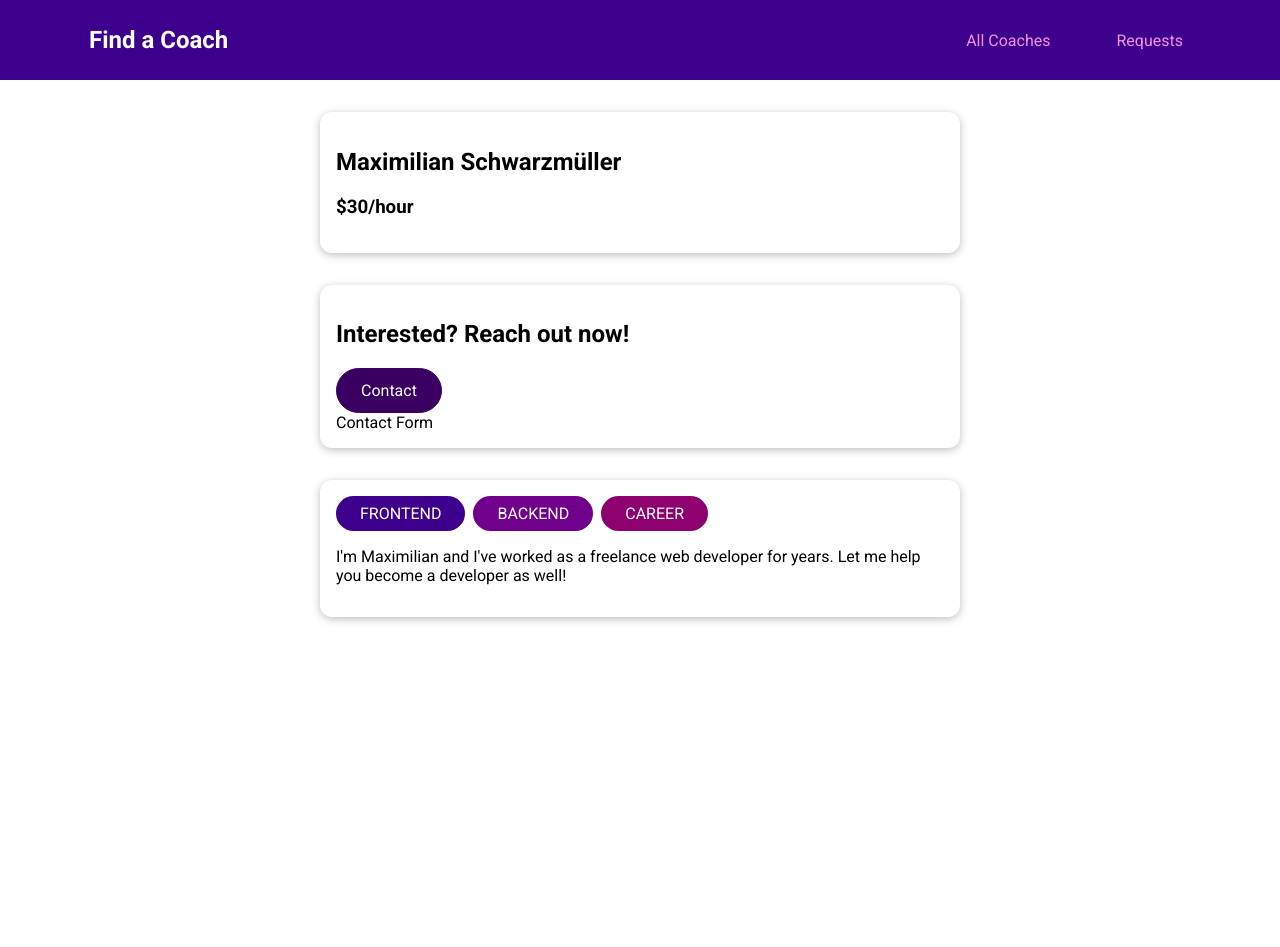
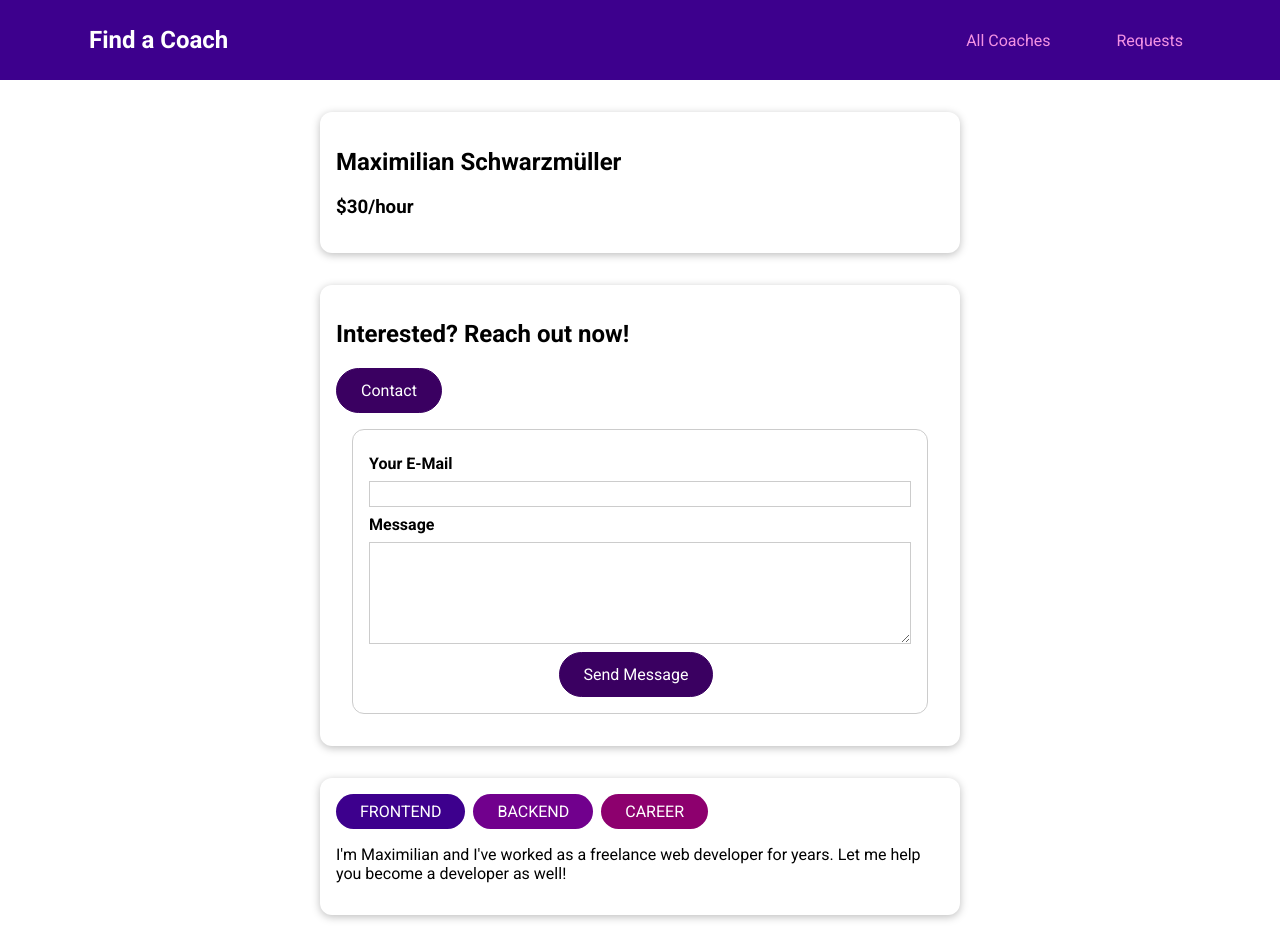
Before and after one commit to abdrahmansoltan/Find-a-coach, a Vue app: page /coaches/c1/contact in a window 1280 px wide. Before the commit the page ends 800 px from the top, so only its background shows below. Built offline with nearby package versions, Linux system fonts and the light colour scheme.

Commit message:
added contact-coach-form + received-request-page

```diff
--- /dev/null
+++ b/src/components/requests/RequestItem.vue
@@ -0,0 +1,42 @@
+<template>
+  <li>
+    <div>
+      <a :href="emailLink">{{ email }}</a>
+    </div>
+    <p>{{ message }}</p>
+  </li>
+</template>
+
+<script>
+export default {
+  props: ['email', 'message'],
+  computed: {
+    emailLink() {
+      return 'mailto:' + this.email;
+    }
+  }
+}
+</script>
+
+<style scoped>
+li {
+  margin: 1rem 0;
+  border: 1px solid #ccc;
+  padding: 1rem;
+}
+
+a {
+  color: #3d008d;
+  text-decoration: none;
+  font-weight: bold;
+}
+
+a:hover,
+a:active {
+  color: #8d007a;
+}
+
+p {
+  margin: 0.5rem 0 0 0;
+}
+</style>
--- a/src/pages/Requests/ContactCoach.vue
+++ b/src/pages/Requests/ContactCoach.vue
@@ -1,7 +1,93 @@
-<template>Contact Form</template>
+<template>
+  <form @submit.prevent="submitForm">
+    <div class="form-control">
+      <label for="email">Your E-Mail</label>
+      <input type="email" id="email" v-model.trim="email" />
+    </div>
+    <div class="form-control">
+      <label for="message">Message</label>
+      <textarea rows="5" id="message" v-model.trim="message"></textarea>
+    </div>
+    <p class="errors" v-if="!formIsValid">
+      Please enter a valid email and non-empty message.
+    </p>
+    <div class="actions">
+      <base-button>Send Message</base-button>
+    </div>
+  </form>
+</template>
 
 <script>
-export default {};
+export default {
+  data() {
+    return {
+      email: "",
+      message: "",
+      formIsValid: true,
+    };
+  },
+  methods: {
+    submitForm() {
+      this.formIsValid = true;
+      if (
+        this.email === "" ||
+        !this.email.includes("@") ||
+        this.message === ""
+      ) {
+        this.formIsValid = false;
+        return;
+      }
+      this.$store.dispatch("requests/contactCoach", {
+        email: this.email,
+        message: this.message,
+        coachId: this.$route.params.id,
+      });
+      this.$router.replace("/coaches");
+    },
+  },
+};
 </script>
 
-<style scoped></style>
+<style scoped>
+form {
+  margin: 1rem;
+  border: 1px solid #ccc;
+  border-radius: 12px;
+  padding: 1rem;
+}
+
+.form-control {
+  margin: 0.5rem 0;
+}
+
+label {
+  font-weight: bold;
+  margin-bottom: 0.5rem;
+  display: block;
+}
+
+input,
+textarea {
+  display: block;
+  width: 100%;
+  font: inherit;
+  border: 1px solid #ccc;
+  padding: 0.15rem;
+}
+
+input:focus,
+textarea:focus {
+  border-color: #3d008d;
+  background-color: #faf6ff;
+  outline: none;
+}
+
+.errors {
+  font-weight: bold;
+  color: red;
+}
+
+.actions {
+  text-align: center;
+}
+</style>
--- a/src/pages/Requests/RequestsReceived.vue
+++ b/src/pages/Requests/RequestsReceived.vue
@@ -1,9 +1,53 @@
 <template>
-  <h1>REQUESTS</h1>
+  <section>
+    <base-card>
+      <header>
+        <h2>Requests Received</h2>
+      </header>
+      <ul v-if="hasRequests">
+        <request-item
+          v-for="req in receivedRequests"
+          :key="req.id"
+          :email="req.userEmail"
+          :message="req.message"
+        ></request-item>
+      </ul>
+      <h3 v-else>You haven't received any requests yet!</h3>
+    </base-card>
+  </section>
 </template>
 
 <script>
-export default {};
+import RequestItem from "../../components/requests/RequestItem.vue";
+
+export default {
+  components: {
+    RequestItem,
+  },
+  computed: {
+    receivedRequests() {
+      return this.$store.getters["requests/requests"];
+    },
+    hasRequests() {
+      return this.$store.getters["requests/hasRequests"];
+    },
+  },
+};
 </script>
 
-<style scoped></style>
+<style scoped>
+header {
+  text-align: center;
+}
+
+ul {
+  list-style: none;
+  margin: 2rem auto;
+  padding: 0;
+  max-width: 30rem;
+}
+
+h3 {
+  text-align: center;
+}
+</style>
--- a/src/store/index.js
+++ b/src/store/index.js
@@ -1,9 +1,11 @@
 import { createStore } from "vuex";
 import coachesModule from "./modules/coaches";
+import requestsModule from "./modules/requests";
 
 const store = createStore({
   modules: {
     coaches: coachesModule,
+    requests:requestsModule
   },
   state() {
     return {
--- a/src/store/modules/requests/actions.js
+++ b/src/store/modules/requests/actions.js
@@ -0,0 +1,11 @@
+export default {
+  contactCoach(context, payload) {
+    const newRequest = {
+      id: new Date().toISOString(),
+      coachId: payload.coachId,
+      userEmail: payload.email,
+      message: payload.message
+    };
+    context.commit('addRequest', newRequest);
+  }
+};
--- a/src/store/modules/requests/getters.js
+++ b/src/store/modules/requests/getters.js
@@ -0,0 +1,9 @@
+export default {
+  requests(state, _, _2, rootGetters) {
+    const coachId = rootGetters.userId;
+    return state.requests.filter((req) => req.coachId === coachId);
+  },
+  hasRequests(_, getters) {
+    return getters.requests && getters.requests.length > 0;
+  },
+};
--- a/src/store/modules/requests/index.js
+++ b/src/store/modules/requests/index.js
@@ -0,0 +1,15 @@
+import mutations from "./mutations.js";
+import actions from "./actions.js";
+import getters from "./getters.js";
+
+export default {
+  namespaced: true,
+  state() {
+    return {
+      requests: [],
+    };
+  },
+  mutations,
+  actions,
+  getters,
+};
--- a/src/store/modules/requests/mutations.js
+++ b/src/store/modules/requests/mutations.js
@@ -0,0 +1,5 @@
+export default {
+  addRequest(state, payload) {
+    state.requests.push(payload);
+  }
+};
```
